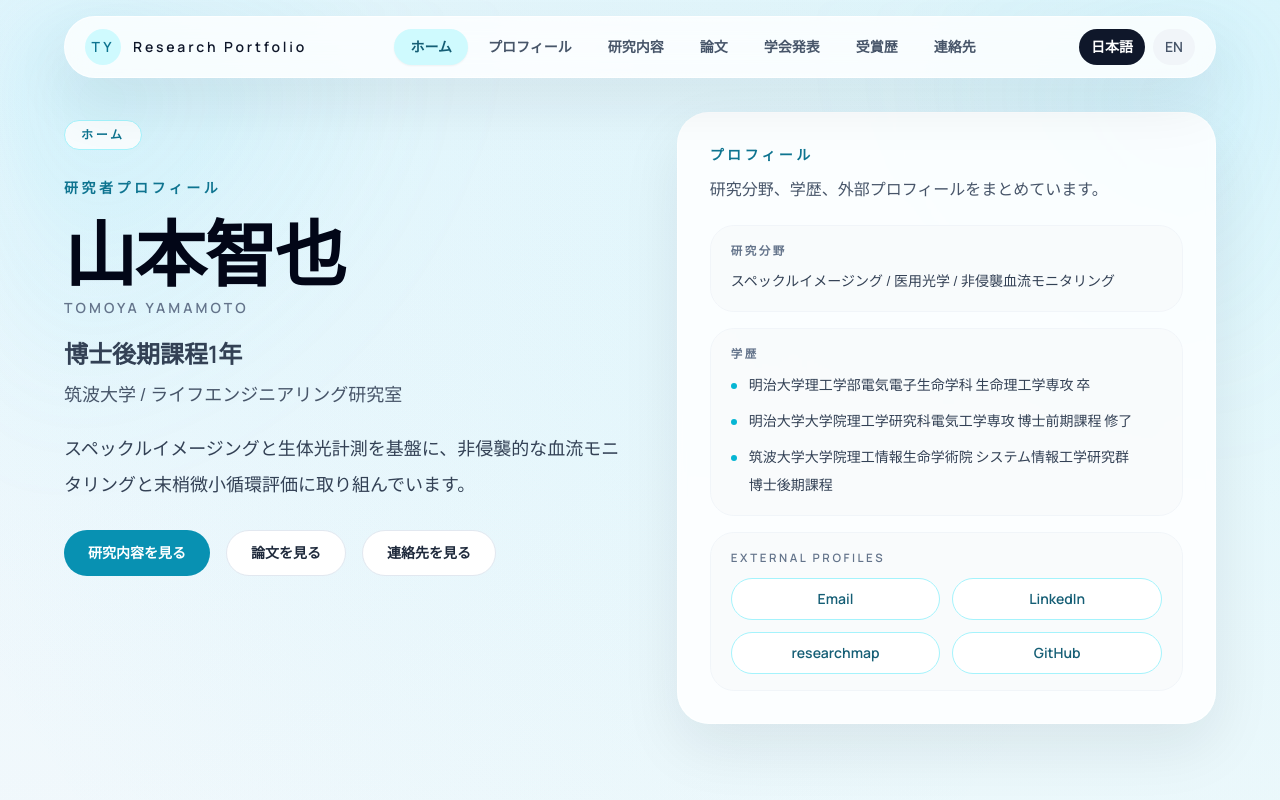
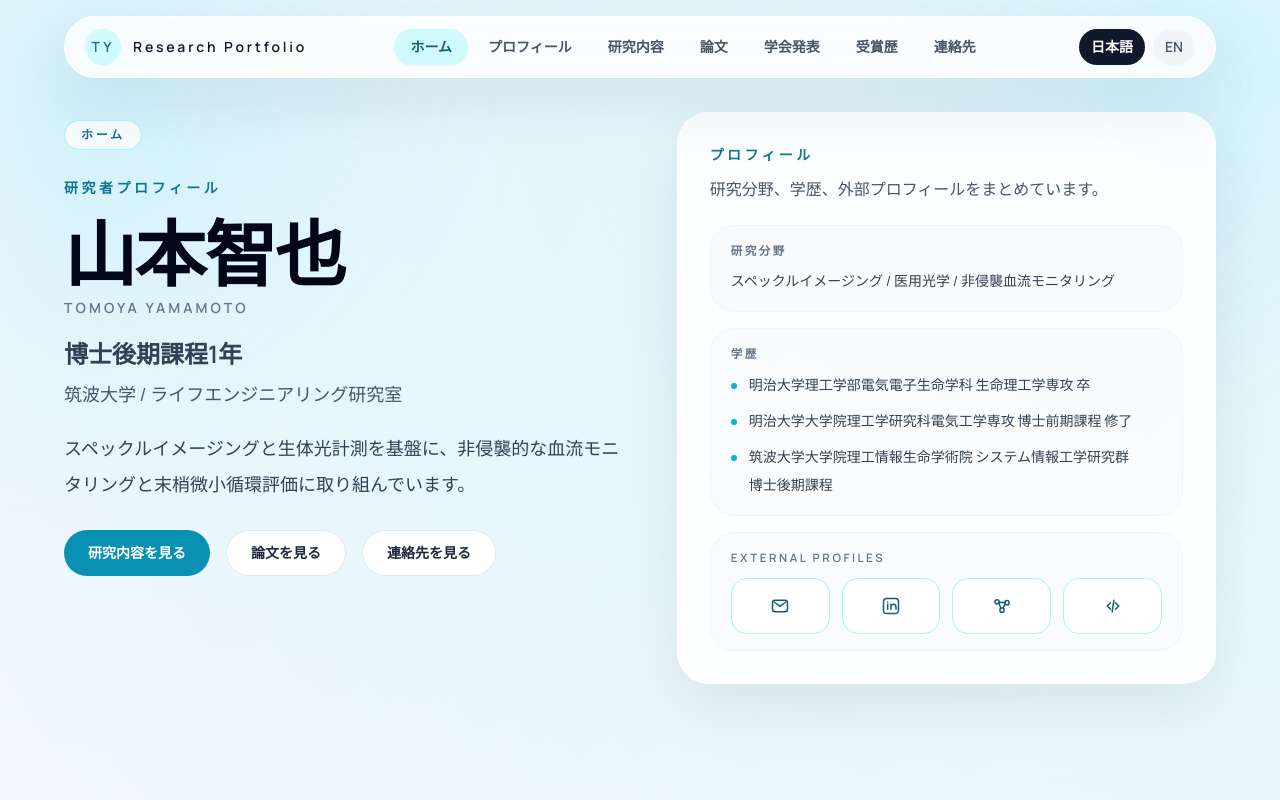
Before and after one commit to tomozzz/Homepage, a React (Vite) app: page / in a window 1280 px wide. Shown: the top 800 px of the page. Built offline with nearby package versions, Linux system fonts and the light colour scheme.

Commit message:
Polish research section layout and copy

```diff
--- a/src/components/Contact.tsx
+++ b/src/components/Contact.tsx
@@ -160,12 +160,14 @@ export function Contact({ locale }: ContactProps) {
                     <p className="mt-2 text-sm leading-6 text-slate-500 lg:hidden [overflow-wrap:anywhere]">
                       {item.value}
                     </p>
-                    <p className="mt-2 hidden text-sm leading-6 text-slate-500 lg:block lg:group-hover:hidden lg:group-focus-visible:hidden">
-                      {item.compactValue}
-                    </p>
-                    <p className="hidden text-sm leading-6 text-slate-500 [overflow-wrap:anywhere] lg:group-hover:block lg:group-focus-visible:block">
-                      {item.value}
-                    </p>
+                    <div className="relative mt-2 hidden h-12 overflow-hidden lg:block">
+                      <p className="absolute inset-x-0 top-0 text-sm leading-6 text-slate-500 transition duration-200 group-hover:translate-y-1 group-hover:opacity-0 group-focus-visible:translate-y-1 group-focus-visible:opacity-0">
+                        {item.compactValue}
+                      </p>
+                      <p className="absolute inset-x-0 top-0 text-sm leading-6 text-slate-500 opacity-0 transition duration-200 [overflow-wrap:anywhere] group-hover:opacity-100 group-focus-visible:opacity-100">
+                        {item.value}
+                      </p>
+                    </div>
                   </div>
                 </div>
               </ExternalLinkCard>
--- a/src/components/Hero.tsx
+++ b/src/components/Hero.tsx
@@ -1,3 +1,5 @@
+import type { SVGProps } from "react";
+
 import { aboutDetails, profile } from "../data/profile";
 import type { Locale, RouteKey } from "../types";
 import { localize } from "../utils/localize";
@@ -6,6 +8,56 @@ type HeroProps = {
   locale: Locale;
   onNavigate: (page: RouteKey, sectionId?: string) => void;
 };
+
+type IconProps = SVGProps<SVGSVGElement>;
+
+function MailIcon(props: IconProps) {
+  return (
+    <svg fill="none" stroke="currentColor" strokeWidth="1.8" viewBox="0 0 24 24" {...props}>
+      <rect height="14" rx="3" width="18" x="3" y="5" />
+      <path d="M5.5 7.5L12 12.5L18.5 7.5" strokeLinecap="round" strokeLinejoin="round" />
+    </svg>
+  );
+}
+
+function LinkedInIcon(props: IconProps) {
+  return (
+    <svg fill="none" stroke="currentColor" strokeWidth="1.8" viewBox="0 0 24 24" {...props}>
+      <rect height="18" rx="4" width="18" x="3" y="3" />
+      <path d="M8 10V16" strokeLinecap="round" />
+      <path d="M8 7.5H8.01" strokeLinecap="round" />
+      <path d="M12 16V10" strokeLinecap="round" />
+      <path
+        d="M12 11.5C12.7 10.5 13.7 10 15 10C17 10 18 11.4 18 13.8V16"
+        strokeLinecap="round"
+        strokeLinejoin="round"
+      />
+    </svg>
+  );
+}
+
+function ResearchMapIcon(props: IconProps) {
+  return (
+    <svg fill="none" stroke="currentColor" strokeWidth="1.8" viewBox="0 0 24 24" {...props}>
+      <circle cx="6" cy="7" r="2.5" />
+      <circle cx="18" cy="8" r="2.5" />
+      <circle cx="12" cy="17" r="2.5" />
+      <path d="M8.2 8.2L10.5 14.3" strokeLinecap="round" />
+      <path d="M15.8 9.2L13.5 14.3" strokeLinecap="round" />
+      <path d="M8.5 7.8H15.5" strokeLinecap="round" />
+    </svg>
+  );
+}
+
+function CodeIcon(props: IconProps) {
+  return (
+    <svg fill="none" stroke="currentColor" strokeWidth="1.8" viewBox="0 0 24 24" {...props}>
+      <path d="M9 8L5 12L9 16" strokeLinecap="round" strokeLinejoin="round" />
+      <path d="M15 8L19 12L15 16" strokeLinecap="round" strokeLinejoin="round" />
+      <path d="M13 5L11 19" strokeLinecap="round" />
+    </svg>
+  );
+}
 
 export function Hero({ locale, onNavigate }: HeroProps) {
   const secondaryName = locale === "ja" ? profile.name.en : profile.name.ja;
@@ -17,21 +69,25 @@ export function Hero({ locale, onNavigate }: HeroProps) {
   const externalProfiles = [
     {
       label: "Email",
-      href: `mailto:${profile.email}`
+      href: `mailto:${profile.email}`,
+      icon: MailIcon
     },
     {
       label: "LinkedIn",
-      href: profile.linkedinUrl
+      href: profile.linkedinUrl,
+      icon: LinkedInIcon
     },
     {
       label: "researchmap",
-      href: profile.researchmapUrl
+      href: profile.researchmapUrl,
+      icon: ResearchMapIcon
     },
     ...(profile.githubUrl
       ? [
           {
             label: "GitHub",
-            href: profile.githubUrl
+            href: profile.githubUrl,
+            icon: CodeIcon
           }
         ]
       : [])
@@ -50,7 +106,7 @@ export function Hero({ locale, onNavigate }: HeroProps) {
         : "Research field, academic background, and external profiles are summarized here.",
     fieldLabel: locale === "ja" ? "研究分野" : "Research field",
     educationLabel: locale === "ja" ? "学歴" : "Education",
-    linksLabel: locale === "ja" ? "External profiles" : "External profiles"
+    linksLabel: "External profiles"
   };
 
   return (
@@ -155,18 +211,25 @@ export function Hero({ locale, onNavigate }: HeroProps) {
                   <p className="text-[0.72rem] font-semibold uppercase tracking-[0.22em] text-slate-500">
                     {copy.linksLabel}
                   </p>
-                  <div className="mt-3 grid gap-3 sm:grid-cols-2">
-                    {externalProfiles.map((item) => (
+                  <div className="mt-3 grid grid-cols-4 gap-3">
+                    {externalProfiles.map((item) => {
+                      const Icon = item.icon;
+
+                      return (
                         <a
-                        className="inline-flex items-center justify-center rounded-full border border-cyan-200 bg-white px-4 py-2.5 text-sm font-semibold text-cyan-800 transition hover:-translate-y-0.5 hover:border-cyan-300 hover:text-cyan-900"
+                          aria-label={item.label}
+                          className="inline-flex h-12 items-center justify-center rounded-2xl border border-cyan-200 bg-white text-cyan-800 transition hover:-translate-y-0.5 hover:border-cyan-300 hover:text-cyan-900 sm:h-14"
                           href={item.href}
                           key={item.label}
                           rel={item.href.startsWith("mailto:") ? undefined : "noreferrer"}
                           target={item.href.startsWith("mailto:") ? undefined : "_blank"}
+                          title={item.label}
                         >
-                        {item.label}
+                          <Icon aria-hidden="true" className="h-5 w-5" />
+                          <span className="sr-only">{item.label}</span>
                         </a>
-                    ))}
+                      );
+                    })}
                   </div>
                 </div>
               </div>
--- a/src/components/ResearchFlow.tsx
+++ b/src/components/ResearchFlow.tsx
@@ -3,8 +3,8 @@ import { localize } from "../utils/localize";
 
 const flowSteps: LocalizedText[] = [
   {
-    ja: "血流深さの評価",
-    en: "Depth Evaluation"
+    ja: "測定可能深度の評価",
+    en: "Evaluation of Measurable Depth"
   },
   {
     ja: "血流マッピング",
```
Also changed, not shown: src/components/Research.tsx (+27 -25 lines). Lines whose indentation alone changed are shown as unchanged.
